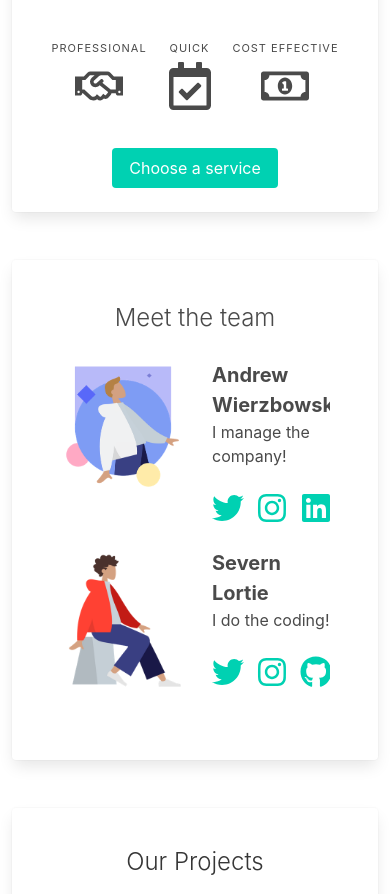
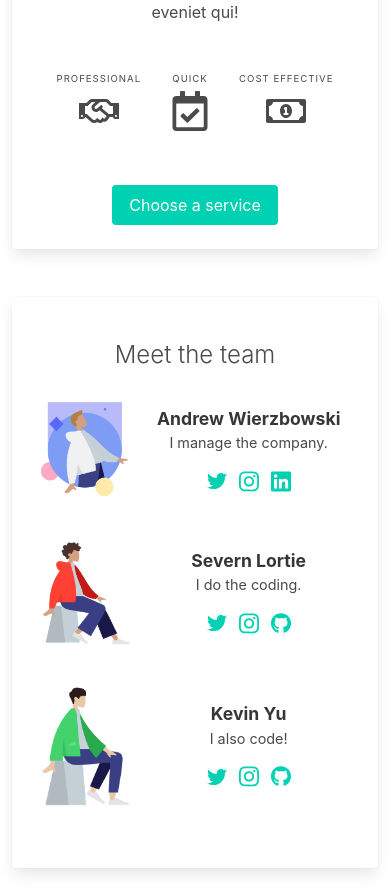
Before and after one commit to Severn-J-Lortie/wl-solutions, a Vue app: page / in a window 390 px wide. Shown: the part 650-1544 px from the top of the page. Built offline with nearby package versions, Linux system fonts and the light colour scheme; no server answers.

Commit message:
Implemented mobile navigation dropdown. Also fixed responsiveness and touched up some styles on the home page.

```diff
--- a/src/App.vue
+++ b/src/App.vue
@@ -4,21 +4,19 @@
 </template>
 
 <script>
-import Navbar from '../src/components/Navbar.vue'
-import { useStore } from 'vuex'
+import Navbar from "../src/components/Navbar.vue";
+import { useStore } from "vuex";
 
 export default {
   name: "App",
   components: {
-    Navbar
+    Navbar,
   },
   setup() {
-
     // Load the project requests on app load. Prevents any duping
     const store = useStore();
-    store.dispatch('readProjects');
-
-  }
+    store.dispatch("readProjects");
+  },
 };
 </script>
 
@@ -28,10 +26,65 @@ svg {
   width: 100% !important;
   height: 100% !important;
 }
-
 svg.half-width {
   width: 50% !important;
   height: 50% !important;
+}
+
+/* Custom Flexbox Classes */
+.row-l-col-c {
+  flex-direction: row;
+  display: flex;
+  justify-content: flex-start;
+  align-items: center;
+}
+.row-c-col-c {
+  flex-direction: row;
+  display: flex;
+  justify-content: center;
+  align-items: center;
+}
+.row-s-col-c {
+  flex-direction: row;
+  display: flex;
+  justify-content: flex-start;
+  align-items: center;
+}
+.row-e-col-c {
+  flex-direction: row;
+  display: flex;
+  justify-content: flex-end;
+  align-items: center;
+}
+.row-sb-col-c {
+  flex-direction: row;
+  display: flex;
+  justify-content: space-between;
+  align-items: center;
+}
+.row-sa-col-c {
+  flex-direction: row;
+  display: flex;
+  justify-content: space-around;
+  align-items: center;
+}
+.row-se-col-c {
+  flex-direction: row;
+  display: flex;
+  justify-content: space-evenly;
+  align-items: center;
+}
+.col-sb-row-c {
+  flex-direction: column;
+  display: flex;
+  justify-content: center;
+  align-items: space-between;
+}
+.col-c-row-c {
+  flex-direction: column;
+  display: flex;
+  justify-content: center;
+  align-items: center;
 }
 
 /* Removes negative margin left and right on columns element on mobile*/
@@ -41,4 +94,12 @@ svg.half-width {
     margin-right: 0px !important;
   }
 }
+
+/* Animation Classes */
+.slide-in-left {
+  transform: translateX(0%);
+}
+.slide-out-left {
+  transform: translateX(-100%);
+}
 </style>
--- a/src/Firebase.js
+++ b/src/Firebase.js
@@ -5,9 +5,9 @@ import { getFirestore } from "firebase/firestore"
 import { getAuth, onAuthStateChanged } from 'firebase/auth'
 
 const firebaseApp = initializeApp({
-  apiKey: 'AIzaSyA-fd4zYwiLBWToynh6Y9mZlDcWqcnLGjY',
-  authDomain: 'wl-solutions.firebaseapp.com',
-  projectId: 'wl-solutions'
+  apiKey: process.env.APIKEY,
+  authDomain: process.env.AUTH_DOMAIN,
+  projectId: process.env.PROJECT_ID,
 });
 
 const db = getFirestore(firebaseApp);
--- a/src/components/Home/PitchCard.vue
+++ b/src/components/Home/PitchCard.vue
@@ -17,13 +17,15 @@
             eveniet qui!
           </p>
 
-          <nav class="level is-mobile">
+          <div class="level is-mobile">
             <div class="level-item has-text-centered">
               <div>
                 <p class="heading">Professional</p>
                 <p>
                   <span class="icon is-large">
-                    <font-awesome-icon :icon="['far','handshake']"></font-awesome-icon>
+                    <font-awesome-icon
+                      :icon="['far', 'handshake']"
+                    ></font-awesome-icon>
                   </span>
                 </p>
               </div>
@@ -33,7 +35,9 @@
               <div>
                 <p class="heading">Quick</p>
                 <span class="icon is-large">
-                  <font-awesome-icon :icon="['far','calendar-check']"></font-awesome-icon>
+                  <font-awesome-icon
+                    :icon="['far', 'calendar-check']"
+                  ></font-awesome-icon>
                 </span>
               </div>
             </div>
@@ -42,15 +46,17 @@
               <div>
                 <p class="heading">Cost effective</p>
                 <span class="icon is-large">
-                   <font-awesome-icon :icon="['far','money-bill-alt']"></font-awesome-icon>
+                  <font-awesome-icon
+                    :icon="['far', 'money-bill-alt']"
+                  ></font-awesome-icon>
                 </span>
               </div>
             </div>
-          </nav>
+          </div>
 
-
-          <router-link to="/services" class="button is-primary mt-2">Choose a service</router-link>
-
+          <router-link to="/services" class="button is-primary mt-2"
+            >Choose a service</router-link
+          >
         </div>
       </div>
     </card>
@@ -62,7 +68,7 @@ import Card from "../Card";
 
 export default {
   components: {
-    Card
+    Card,
   },
 };
 </script>
@@ -71,4 +77,16 @@ export default {
 .has-negative-margin {
   margin-top: -64px;
 }
+@media (max-width: 400px) {
+.heading{
+    font-size:.6rem;
+  }
+  .icon{
+    width:40px;
+    height:40px;
+  }
+  .level-item{
+    padding-bottom: 1em;
+  }
+}
 </style>
--- a/src/components/Home/TeamCard.vue
+++ b/src/components/Home/TeamCard.vue
@@ -1,104 +1,110 @@
 <template>
   <card>
-    <div class="columns">
-      <div class="column is-10 is-offset-1">
+    <div class="team-card-container">
       <h2
         class="
           is-size-4
-            has-text-weight-light has-text-medium
-            has-text-centered
+          has-text-weight-light has-text-medium has-text-centered
           mb-5
           mt-4
         "
       >
         Meet the team
       </h2>
-        <div class="columns">
-          <div class="column is-7">
-            <div class="media">
-              <figure class="media-left">
-                <figure class="image is-128x128">
-                  <img src="../../assets/img/andrew.png" />
-                </figure>
-              </figure>
-              <div class="media-content ml-2">
-                <p class="is-size-5 has-text-weight-bold">Andrew Wierzbowski</p>
-                <p>I manage the company!</p>
-
-                <div class="level mt-5 is-mobile">
-                  <div class="level-left">
-                    <div class="level-item">
-                      <span class="icon is-medium">
+      <div class="team-container">
+        <!-- Andrew's Team Card -->
+        <div class="team-member row-s-col-c">
+          <div class="image-container">
+            <img src="../../assets/img/andrew.png" alt="" class="image" />
+          </div>
+          <div class="info-container col-c-row-c">
+            <div class="text-info">
+              <h3><strong>Andrew Wierzbowski</strong></h3>
+              <p>I manage the company.</p>
+            </div>
+            <div class="socials-container row-sa-col-c">
+              <div class="social-icon">
                 <font-awesome-icon
                   :icon="['fab', 'twitter']"
                   class="has-text-primary"
-                        ></font-awesome-icon>
-                      </span>
+                />
               </div>
-
-                    <div class="level-item">
-                      <span class="icon is-medium">
+              <div class="social-icon">
                 <font-awesome-icon
                   :icon="['fab', 'instagram']"
                   class="has-text-primary"
-                        ></font-awesome-icon>
-                      </span>
+                />
               </div>
-
-                    <div class="level-item">
-                      <span class="icon is-medium">
+              <div class="social-icon">
                 <font-awesome-icon
                   :icon="['fab', 'linkedin']"
                   class="has-text-primary"
-                        ></font-awesome-icon>
-                      </span>
+                />
               </div>
             </div>
           </div>
         </div>
+
+        <!-- Severn's Team Card -->
+        <div class="team-member row-s-col-c">
+          <div class="image-container">
+            <img src="../../assets/img/severn.png" alt="" class="image" />
           </div>
+          <div class="info-container col-c-row-c">
+            <div class="text-info">
+              <h3><strong>Severn Lortie</strong></h3>
+              <p>I do the coding.</p>
             </div>
-          <div class="column is-5">
-            <div class="media">
-              <figure class="media-left">
-                <figure class="image is-128x128">
-                  <img src="../../assets/img/severn.png" />
-                </figure>
-              </figure>
-
-              <div class="media-content ml-2 mb-6">
-                <p class="is-size-5 has-text-weight-bold">Severn Lortie</p>
-                <p>I do the coding!</p>
-                <div class="level mt-5 is-mobile">
-                  <div class="level-left">
-                    <div class="level-item">
-                      <span class="icon is-medium">
+            <div class="socials-container row-sa-col-c">
+              <div class="social-icon">
                 <font-awesome-icon
                   :icon="['fab', 'twitter']"
                   class="has-text-primary"
-                        ></font-awesome-icon>
-                      </span>
+                />
               </div>
-
-                    <div class="level-item">
-                      <span class="icon is-medium">
+              <div class="social-icon">
                 <font-awesome-icon
                   :icon="['fab', 'instagram']"
                   class="has-text-primary"
-                        ></font-awesome-icon>
-                      </span>
+                />
               </div>
-
-                    <div class="level-item">
-                      <span class="icon is-medium">
+              <div class="social-icon">
                 <font-awesome-icon
                   :icon="['fab', 'github']"
                   class="has-text-primary"
-                        ></font-awesome-icon>
-                      </span>
+                />
               </div>
             </div>
           </div>
+        </div>
+        <!-- Kevin's Team Card -->
+        <div class="team-member row-s-col-c">
+          <div class="image-container">
+            <img src="../../assets/img/kevin.png" alt="" class="image" />
+          </div>
+          <div class="info-container col-c-row-c">
+            <div class="text-info">
+              <h3><strong>Kevin Yu</strong></h3>
+              <p>I also code!</p>
+            </div>
+            <div class="socials-container row-sa-col-c">
+              <div class="social-icon">
+                <font-awesome-icon
+                  :icon="['fab', 'twitter']"
+                  class="has-text-primary"
+                />
+              </div>
+              <div class="social-icon">
+                <font-awesome-icon
+                  :icon="['fab', 'instagram']"
+                  class="has-text-primary"
+                />
+              </div>
+              <div class="social-icon">
+                <font-awesome-icon
+                  :icon="['fab', 'github']"
+                  class="has-text-primary"
+                />
               </div>
             </div>
           </div>
@@ -117,3 +123,78 @@ export default {
   },
 };
 </script>
+
+<style scoped>
+/* Mobile View < 768px */
+.name {
+  font-size: 1rem !important;
+}
+.description {
+  font-size: 0.9rem;
+}
+.image {
+  width: 150px;
+}
+.team-container {
+  display: grid;
+  grid-template-columns: 1fr;
+  min-height: 350px;
+}
+.team-member {
+  margin-bottom: 2em;
+}
+.info-container {
+  margin-left: 0.5rem;
+  width: 100%;
+}
+.text-info {
+  text-align: center;
+  overflow-x: auto;
+}
+.text-info h3 {
+  font-size: 1.1rem;
+}
+.text-info p {
+  font-size: 0.9rem;
+}
+.socials-container {
+  width: 96px;
+  margin-top: 1em;
+}
+.social-icon {
+  width: 20px;
+}
+
+@media (min-width: 768px) {
+  .team-container {
+    grid-template-columns: 1fr 1fr;
+    grid-gap:1em;
+  }
+  .team-member {
+    justify-self: center;
+  }
+  .team-member:nth-child(3) {
+    grid-column: 1/3;
+    /* justify-self: center; */
+    justify-self: center;
+  }
+  .social-icon {
+    width: 30px;
+  }
+  .text-info h3 {
+    font-size: 1.3rem;
+  }
+  .text-info p {
+    font-size: 1rem;
+  }
+  .image {
+    width: 200px;
+  }
+  .socials-container {
+    width: 160px;
+  }
+  .social-icon {
+    width: 30px;
+  }
+}
+</style>
--- a/src/components/PageMargin.vue
+++ b/src/components/PageMargin.vue
@@ -1,5 +1,5 @@
 <template>
-  <div class="columns is-centered">
+  <div class="columns is-centered nav-margin">
     <div
       class="
         column
@@ -17,6 +17,9 @@ export default {};
 </script>
 
 <style scoped>
+.nav-margin{
+  padding-top:32px;
+}
 .has-max-width {
   max-width: 1000px;
 }
--- a/src/router/index.js
+++ b/src/router/index.js
@@ -41,7 +41,8 @@ const routes = [
 
 const router = createRouter({
   history: createWebHistory(process.env.BASE_URL),
-  routes
+  routes,
+  linkActiveClass:"active-nav-link"
 })
 
 
--- a/src/views/Services.vue
+++ b/src/views/Services.vue
@@ -70,6 +70,7 @@ export default {
 }
 .content-container {
   position: relative;
+  height: 100%;
 }
 .background-blob {
   display: none;
```
Also changed, not shown: src/components/Navbar.vue (+141 -15 lines), src/main.js (+7 -14 lines), src/store/index.js (+12 -8 lines), src/assets/img/kevin.png (added), 1 other file (tests, documents, lock files or other folders). Lines whose indentation alone changed are shown as unchanged.
